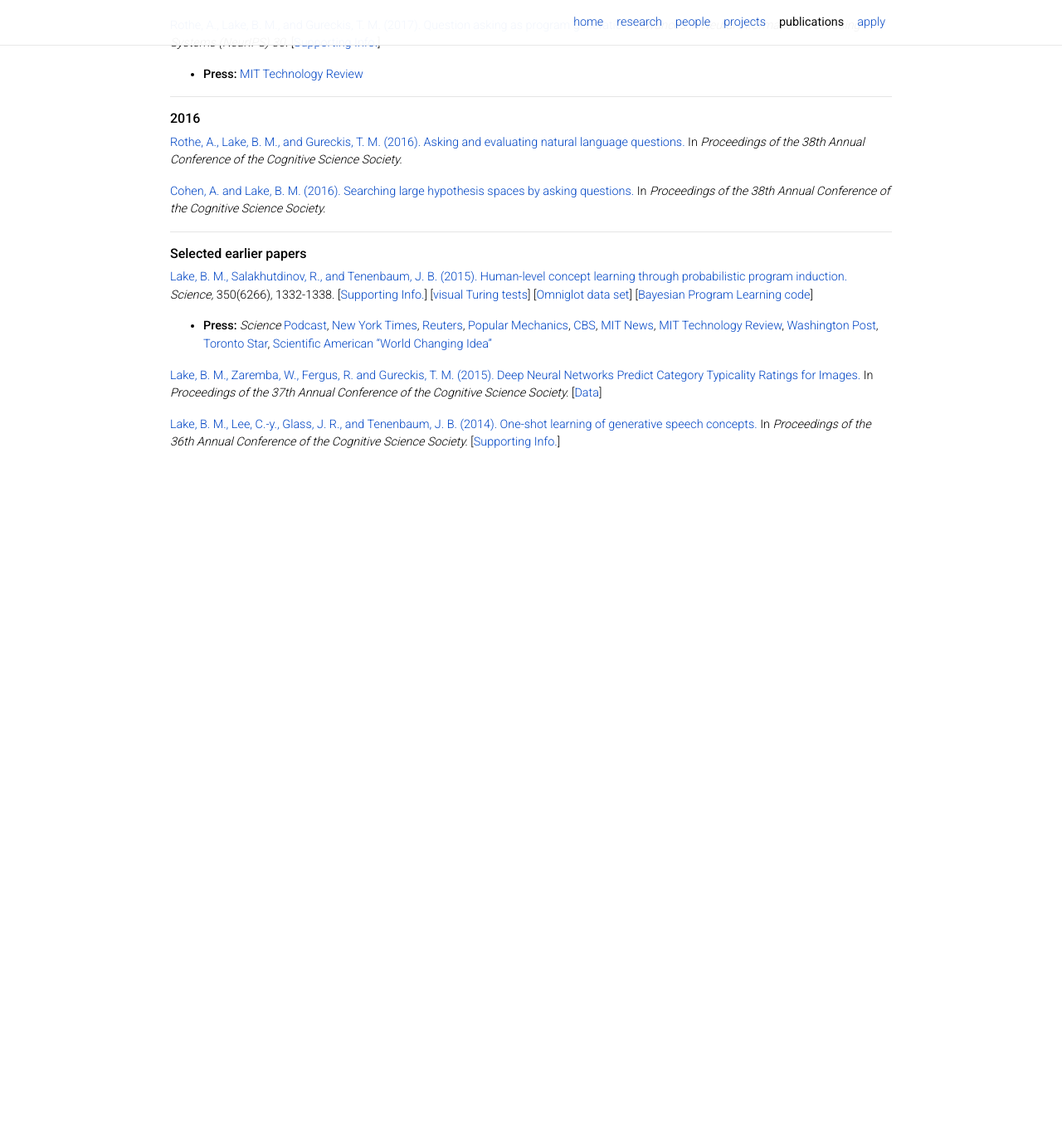
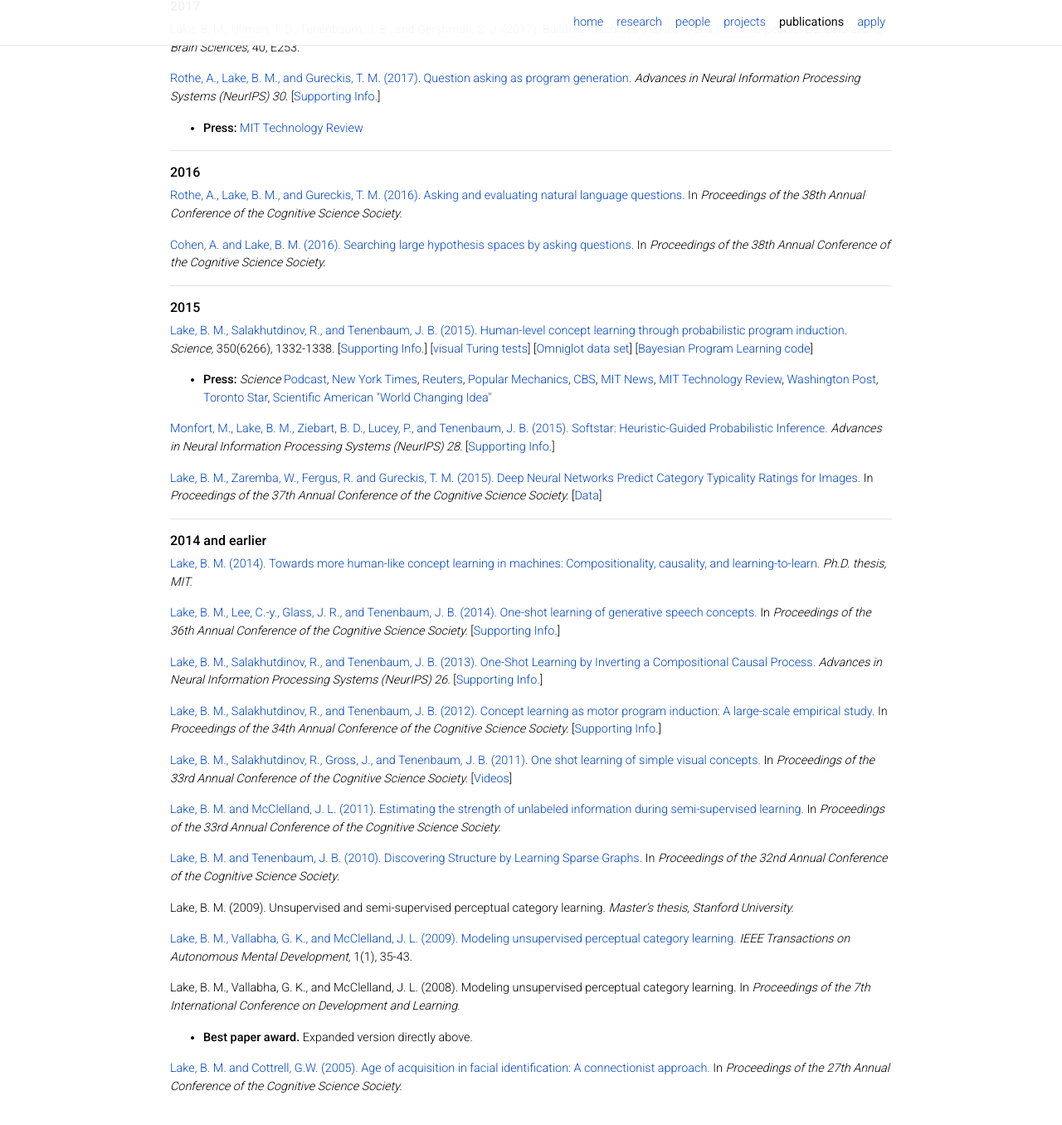
Before and after one commit to lake-lab/lake-lab.github.io, a Jekyll site: the page built from _pages/publications.md, in a window 1280 px wide and 1400 px high, scrolled down 3451 px. Shown: the top 1356 px of the window at 83% size. Built offline with Jekyll 4.4.1, drawn with Linux system fonts in a browser that asks for light colours; nearby versions of some CDN libraries; comment, search, counter and statistics services are not loaded; a style sheet for code colours, icons or effects is not loaded; before the commit the page ends 4081 px from its top, so only the background shows below that; some of the changed text lies outside the part shown.

Commit message:
updated pubs

```diff
--- a/_pages/publications.md
+++ b/_pages/publications.md
@@ -12,26 +12,26 @@
 ---
 ###### __Preprints__
 
-<a href="https://cims.nyu.edu/~brenden/papers/2310.09612.pdf"> Tartaglini, A. R., Feucht, S., Lepori, M. A., Vong, W. V., Lovering, C., Lake, B. M., and Pavlick, E. (2023). Deep Neural Networks Can Learn Generalizable Same-Different Visual Relations.</a>  Preprint available on <em>arxiv:2310.09612</em>
+<a href="https://cims.nyu.edu/~brenden/papers/2310.09612.pdf"> Tartaglini, A. R., Feucht, S., Lepori, M. A., Vong, W. V., Lovering, C., Lake, B. M., and Pavlick, E. (2023). Deep Neural Networks Can Learn Generalizable Same-Different Visual Relations.</a> Preprint available on <em>arxiv:2310.09612</em>.
 
-<a href="https://cims.nyu.edu/~brenden/papers/2310.09612.pdf"> Orhan, A. E., Wang, W., Wang, A. N., Ren, M., and Lake, B. M. (2024). Self-supervised learning of video representations from a child’s perspective.</a>  Preprint available on <em>arxiv:2402.00300</em>
+<a href="https://cims.nyu.edu/~brenden/papers/2402.00300.pdf"> Orhan, A. E., Wang, W., Wang, A. N., Ren, M., and Lake, B. M. (2024). Self-supervised learning of video representations from a child’s perspective.</a> Preprint available on <em>arxiv:2402.00300</em>.
 
-Kumar, S., Marjieh, R., Zhang, B., Campbell, D., Hu, M. Y., Bhatt, U., Lake, B. M., and Griffiths, T. (2024). Comparing Abstraction in Humans and Machines Using Multimodal Serial Reproduction.
+<a href="https://cims.nyu.edu/~brenden/papers/2402.03618.pdf"> Kumar, S., Marjieh, R., Zhang, B., Campbell, D., Hu, M. Y., Bhatt, U., Lake, B. M., and Griffiths, T. (2024). Comparing Abstraction in Humans and Machines Using Multimodal Serial Reproduction.</a> Preprint available on <em>arxiv:2402.00300</em>.
 
 Zhou, Y., Lake, B. M., and Williams, A. (2024). Compositional learning of functions in humans and machines.
 
-Qin, Y., Wang, W., and Lake, B. M. (2024). A systematic investigation of learnability from single child linguistic input.
+<a href="https://cims.nyu.edu/~brenden/papers/2402.07899.pdf"> Qin, Y., Wang, W., and Lake, B. M. (2024). A systematic investigation of learnability from single child linguistic input. </a> Preprint available on <em>arxiv:2402.07899</em>.
 
 Leong, C. and Lake, B. M. (2024). Prompting invokes expert-like downward shifts in GPT-4V’s conceptual hierarchies.
 
 Luo, K., Zhang, B., Xiao, Y., and Lake, B. M. (2024). Finding Unsupervised Alignment of Conceptual Systems in Image-Word Representations.
 
-Li, W., Yasuda, S. C., Dillon, M. R., and Lake, B. M. (2024). A Machine Social Reasoning Benchmark Inspired by Infant Cognition.
+<a href="https://cims.nyu.edu/~brenden/papers/LiEtAl2024.pdf">Li, W., Yasuda, S. C., Dillon, M. R., and Lake, B. M. (2024). A Machine Social Reasoning Benchmark Inspired by Infant Cognition.</a> Preprint available on <em>PsyArXiv:zf5nh</em>.
 
 ---
 ###### __2024__
 
-<a href="https://www.science.org/doi/10.1126/science.adi1374"> Vong, W. K., Wang, W., Orhan, A. E., and Lake, B. M (2024). Grounded language acquisition through the eyes and ears of a single child.</a> <em>Science</em>, 383, 504-511.
+<a href="https://www.science.org/stoken/author-tokens/ST-1676/full"> Vong, W. K., Wang, W., Orhan, A. E., and Lake, B. M (2024). Grounded language acquisition through the eyes and ears of a single child.</a> <em>Science</em>, 383(6682), 504-511. [<a href="https://www.nature.com/articles/d41586-024-00713-5">Nature News and Views</a>]
 <ul>
     <li><strong>Press:</strong>
                   <a href="https://www.washingtonpost.com/science/2024/02/02/how-humans-learn-language-ai-child/">Washington Post</a>,
@@ -39,16 +39,16 @@
                   <a href="https://www.nature.com/articles/d41586-024-00288-1">Nature News</a>,
                   <a href="https://www.nyu.edu/about/news-publications/news/2024/february/ai-learns-through-the-eyes-and-ears-of-a-child.html">NYU News</a>,
                   <a href="https://www.technologyreview.com/2024/02/01/1087527/baby-ai-language-camera/">MIT Technology Review</a>,
-                  <a href="https://time.com/6632398/ai-language-study-baby/">Time</a>
+                  <a href="https://time.com/6632398/ai-language-study-baby/">Time</a>,
+                  <a href="https://www.sciencefriday.com/segments/language-artificial-intelligence-baby/">NPR Science Friday</a>
      </li>
 </ul>
 
-<a href="https://cims.nyu.edu/~brenden/papers/2305.15372.pdf"> Orhan, A. E., and Lake, B. M. (in press). Learning high-level visual representations from a child's perspective without strong inductive biases. </a> <em>Nature Machine Intelligence</em>.
+<a href="https://www.nature.com/articles/s42256-024-00802-0"> Orhan, A. E., and Lake, B. M. (2024). Learning high-level visual representations from a child's perspective without strong inductive biases.</a> <em>Nature Machine Intelligence</em>, 6, 271-283.
 
-<a href="https://cims.nyu.edu/~brenden/papers/DavidsonEtAlPreprint.pdf"> Davidson, G., Orhan, A. E., and Lake, B. M. (in press). Spatial Relation Categorization in Infants and Deep Neural Networks.</a> <em>Cognition</em>.
+<a href="https://cims.nyu.edu/~brenden/papers/DavidsonEtAlCognition2024.pdf"> Davidson, G., Orhan, A. E., and Lake, B. M. (2024). Spatial Relation Categorization in Infants and Deep Neural Networks.</a> <em>Cognition</em>, 245, 105690.
 
 <a href="https://cims.nyu.edu/~brenden/papers/ZhouEtAl2024Cognition.pdf"> Zhou, Y., Feinman, R., and Lake, B. M. (2024). Compositional diversity in visual concept learning.</a> <em>Cognition</em>, 244, 105711.
-
 
 ---
 ###### __2023__
@@ -230,24 +231,58 @@
 <a href="https://cims.nyu.edu/~brenden/papers/CohenLake2016CogSci.pdf">Cohen, A. and Lake, B. M. (2016). Searching large hypothesis spaces by asking questions.</a> In <em>Proceedings of the 38th Annual Conference of the Cognitive Science Society.</em>
 
 ---
-###### __Selected earlier papers__
+###### __2015__
 
 <a href="https://cims.nyu.edu/~brenden/papers/LakeEtAl2015Science.pdf">Lake, B. M., Salakhutdinov, R., and Tenenbaum, J. B. (2015). Human-level concept learning through probabilistic program induction.</a><em> Science,</em> 350(6266), 1332-1338.
 [<a href="https://cims.nyu.edu/~brenden/papers/LakeEtAl2015Science_supp.pdf">Supporting Info.</a>]
-[<a href="https://cims.nyu.edu/~brenden/supplemental/turingtests/turingtests.html">visual Turing tests</a>]
+[<a href="supplemental/turingtests/turingtests.html">visual Turing tests</a>]
 [<a href="https://github.com/brendenlake/omniglot">Omniglot data set</a>]
 [<a href="https://github.com/brendenlake/BPL">Bayesian Program Learning code</a>]
-  - <strong>Press:</strong> <a href="http://www.sciencemag.org/content/350/6266/1397.2.full"><em>Science</em> Podcast</a>,
-                <a href="http://nyti.ms/1OU8pjf">New York Times</a>,
-                <a href="http://www.reuters.com/article/us-science-learning-idUSKBN0TT2WK20151211#XOveqzrzlgCgTriT.97">Reuters</a>,
-                <a href="http://www.popularmechanics.com/technology/gadgets/a18499/machine-learning-alphabet/">Popular Mechanics</a>,
-                <a href="http://www.cbsnews.com/news/teaching-computers-to-learn-like-humans/">CBS</a>,
-                <a href="http://news.mit.edu/2015/computer-system-passes-visual-turing-test-1210">MIT News</a>,
-                <a href="http://www.technologyreview.com/news/544376/this-ai-algorithm-learns-simple-tasks-as-fast-as-we-do/">MIT Technology Review</a>,
-                <a href="https://www.washingtonpost.com/news/speaking-of-science/wp/2015/12/10/researchers-create-a-computer-program-that-learns-the-way-humans-do/">Washington Post</a>,
-                <a href='http://www.thestar.com/news/world/2015/12/10/researchers-create-an-artificial-intelligence-model-that-learns-and-draws-just-like-you.html'>Toronto Star</a>,
-                <a href='https://www.scientificamerican.com/article/2016-world-changing-ideas/'>Scientific American "World Changing Idea"</a>
 
-<a href="https://cims.nyu.edu/~brenden/papers/LakeZarembaEtAl2015CogSci.pdf">Lake, B. M., Zaremba, W., Fergus, R. and Gureckis, T. M. (2015). Deep Neural Networks Predict Category Typicality Ratings for Images.</a> In <em>Proceedings of the 37th Annual Conference of the Cognitive Science Society.</em> [<a href="https://cims.nyu.edu/~brenden/code/lake_typicality_data.zip">Data</a>]
 
-<a href="https://cims.nyu.edu/~brenden/papers/LakeLeeEtAl2014CogSci.pdf">Lake, B. M., Lee, C.-y., Glass, J. R., and Tenenbaum, J. B. (2014). One-shot learning of generative speech concepts.</a> In <em>Proceedings of the 36th Annual Conference of the Cognitive Science Society.</em> [<a href="https://cims.nyu.edu/~brenden/speech.html">Supporting Info.</a>]
+<ul>
+    <li><strong>Press:</strong> <a href="http://www.sciencemag.org/content/350/6266/1397.2.full"><em>Science</em> Podcast</a>,
+                  <a href="http://nyti.ms/1OU8pjf">New York Times</a>,
+                  <a href="http://www.reuters.com/article/us-science-learning-idUSKBN0TT2WK20151211#XOveqzrzlgCgTriT.97">Reuters</a>,
+                  <a href="http://www.popularmechanics.com/technology/gadgets/a18499/machine-learning-alphabet/">Popular Mechanics</a>,
+                  <a href="http://www.cbsnews.com/news/teaching-computers-to-learn-like-humans/">CBS</a>,
+                  <a href="http://news.mit.edu/2015/computer-system-passes-visual-turing-test-1210">MIT News</a>,
+                  <a href="http://www.technologyreview.com/news/544376/this-ai-algorithm-learns-simple-tasks-as-fast-as-we-do/">MIT Technology Review</a>,
+                  <a href="https://www.washingtonpost.com/news/speaking-of-science/wp/2015/12/10/researchers-create-a-computer-program-that-learns-the-way-humans-do/">Washington Post</a>,
+                  <a href='http://www.thestar.com/news/world/2015/12/10/researchers-create-an-artificial-intelligence-model-that-learns-and-draws-just-like-you.html'>Toronto Star</a>,
+                  <a href='https://www.scientificamerican.com/article/2016-world-changing-ideas/'>Scientific American "World Changing Idea"</a>
+    </li>
+</ul>
+
+<a href="https://cims.nyu.edu/~brenden/papers/MonfortEtAl2015.pdf">Monfort, M., Lake, B. M., Ziebart, B. D., Lucey, P., and Tenenbaum, J. B. (2015). Softstar: Heuristic-Guided Probabilistic Inference.</a><em> Advances in Neural Information Processing Systems (NeurIPS) 28. </em> [<a href="https://cims.nyu.edu/~brenden/papers/MonfortEtAl2015_supp.pdf">Supporting Info.</a>]
+
+<a href="https://cims.nyu.edu/~brenden/papers/LakeZarembaEtAl2015CogSci.pdf">Lake, B. M., Zaremba, W., Fergus, R. and Gureckis, T. M. (2015). Deep Neural Networks Predict Category Typicality Ratings for Images.</a> In <em>Proceedings of the 37th Annual Conference of the Cognitive Science Society.</em> [<a href="code/lake_typicality_data.zip">Data</a>]
+
+---
+###### __2014 and earlier__
+
+<a href="https://cims.nyu.edu/~brenden/papers/LakePhDThesis.pdf">Lake, B. M. (2014). Towards more human-like concept learning in machines: Compositionality, causality, and learning-to-learn.</a><em> Ph.D. thesis, MIT.</em>
+
+<a href="https://cims.nyu.edu/~brenden/papers/LakeLeeEtAl2014CogSci.pdf">Lake, B. M., Lee, C.-y., Glass, J. R., and Tenenbaum, J. B. (2014). One-shot learning of generative speech concepts.</a> In <em>Proceedings of the 36th Annual Conference of the Cognitive Science Society.</em> [<a href="speech.html">Supporting Info.</a>]
+
+<a href="https://cims.nyu.edu/~brenden/papers/LakeEtAlNips2013.pdf">Lake, B. M., Salakhutdinov, R., and Tenenbaum, J. B. (2013). One-Shot Learning by Inverting a Compositional Causal Process.</a><em> Advances in Neural Information Processing Systems (NeurIPS) 26. </em> [<a href="https://cims.nyu.edu/~brenden/papers/LakeEtAlNips2013_supp.pdf">Supporting Info.</a>]
+
+<a href="https://cims.nyu.edu/~brenden/papers/LakeEtAl2012CogSci.pdf">Lake, B. M., Salakhutdinov, R., and Tenenbaum, J. B. (2012).  Concept learning as motor program induction: A large-scale empirical study.</a> In <em>Proceedings of the 34th Annual Conference of the Cognitive Science Society. </em>[<a href="consistency.html">Supporting Info.</a>]
+
+<a href="https://cims.nyu.edu/~brenden/papers/LakeEtAl2011CogSci.pdf">Lake, B. M., Salakhutdinov, R., Gross, J., and Tenenbaum, J. B. (2011).  One shot learning of simple visual concepts.</a> In <em>Proceedings of the 33rd Annual Conference of the Cognitive Science Society. </em>[<a href="charactervideos.html">Videos</a>]
+
+<a href="https://cims.nyu.edu/~brenden/papers/LakeMcClelland2011CogSci.pdf">Lake, B. M. and McClelland, J. L. (2011). Estimating the strength of unlabeled information during semi-supervised learning.</a> In <em>Proceedings of the 33rd Annual Conference of the Cognitive Science Society.</em>
+
+<a href="https://cims.nyu.edu/~brenden/papers/LakeTenenbaum2010CogSci.pdf">Lake, B. M. and Tenenbaum, J. B. (2010). Discovering Structure by Learning Sparse Graphs.</a> In <em>Proceedings of the 32nd Annual Conference of the Cognitive Science Society</em>.
+
+Lake, B. M. (2009). Unsupervised and semi-supervised perceptual category learning. <em>Master's thesis, Stanford University.</em>
+
+<a href="https://cims.nyu.edu/~brenden/papers/LakeEtAl09TAMD.pdf">Lake, B. M., Vallabha, G. K., and McClelland, J. L. (2009). Modeling unsupervised perceptual category learning.</a> <em>IEEE Transactions on Autonomous Mental Development</em>, 1(1), 35-43.
+
+Lake, B. M., Vallabha, G. K., and McClelland, J. L. (2008). Modeling unsupervised perceptual category learning. In <em>Proceedings of the 7th International Conference on Development and Learning</em>.
+
+<ul>
+    <li><strong>Best paper award. </strong>Expanded version directly above.</li>
+</ul>
+
+<a href="https://cims.nyu.edu/~brenden/papers/LakeCottrell05CogSci.pdf">Lake, B. M. and Cottrell, G.W. (2005). Age of acquisition in facial identification: A connectionist approach.</a> In <em>Proceedings of the 27th Annual Conference of the Cognitive Science Society.</em>
```
Also changed, not shown: other parts of _pages/publications.md (+1 -0 lines), _pages/projects.md (+1 -1 lines), index.md (+1 -1 lines).
